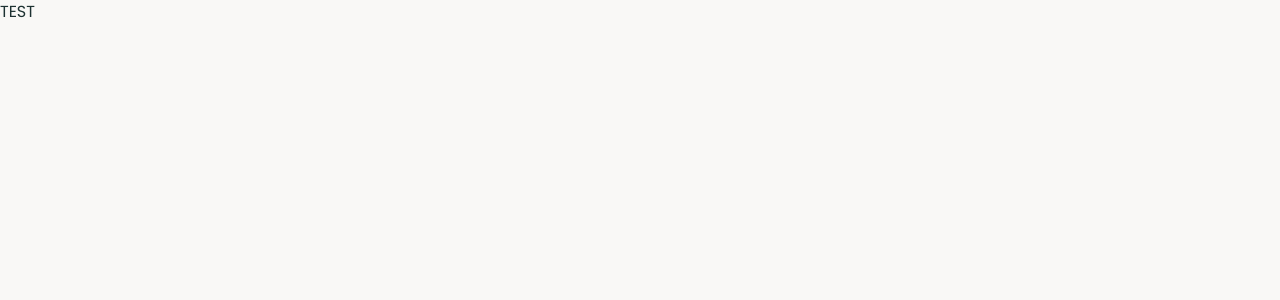
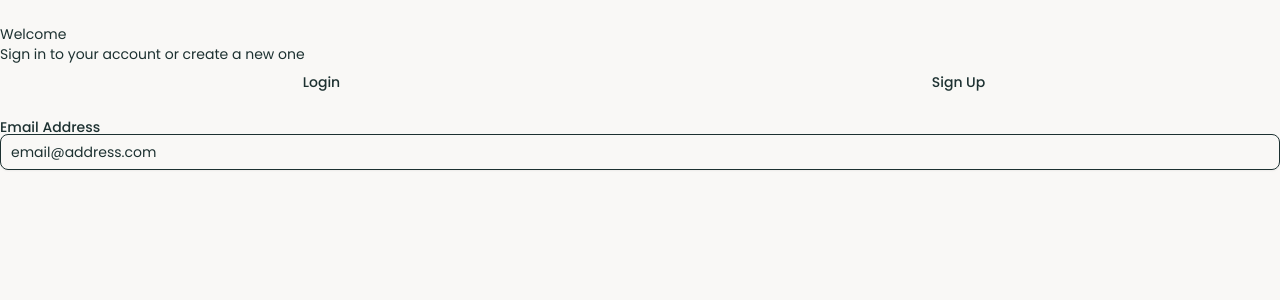
Before and after one commit to TNguyen20194/project-haven-dashboard, a React (Vite) app in the folder Front-End/: page /auth in a window 1280 px wide. Shown: the top 300 px of the page. Built offline with nearby package versions, Linux system fonts and the light colour scheme.

Commit message:
Update login/signup form

```diff
--- a/Front-End/src/components/auth/AuthCard.tsx
+++ b/Front-End/src/components/auth/AuthCard.tsx
@@ -8,7 +8,7 @@ import { Card, CardContent } from "../ui/card";
 import Button from "@/UI/button";
 import { Label } from "../ui/label";
 import { Input } from "../ui/input";
-import { Tabs, TabsList, TabsContent } from "../ui/tabs";
+import { Tabs, TabsList, TabsTrigger, TabsContent } from "../ui/tabs";
 
 import { createUser, loginUser } from "@/lib/auth-storage";
 import { type AuthMode, useAuthUiStore } from "@/stores/auth-ui.store";
@@ -127,7 +127,118 @@ const AuthCard = () => {
     },
   });
 
-  return <h3>TEST</h3>;
+  const handleModeChange = (nextMode: string) => {
+    const safeMode: AuthMode = nextMode === "signup" ? "signup" : "login";
+
+    setMode(safeMode);
+    clearMessage();
+    form.reset();
+    setSearchParams({ mode: safeMode });
+  };
+
+  return (
+    <main className="auth-page">
+      <Card className="auth-page-container">
+        <CardContent className="p-0">
+          <div className="welcome">
+            <h1>Welcome</h1>
+            <p>Sign in to your account or create a new one</p>
+          </div>
+
+          <Tabs
+            value={mode}
+            onValueChange={handleModeChange}
+            className="w-full"
+          >
+            <TabsList className="auth-tabs grid w-full grid-cols-2">
+              <TabsTrigger value="login" className="auth-tab">
+                Login
+              </TabsTrigger>
+              <TabsTrigger value="signup" className="auth-tab">
+                Sign Up
+              </TabsTrigger>
+            </TabsList>
+          </Tabs>
+
+          <form
+            className="mt-5 space-y-4"
+            onSubmit={(e) => {
+              e.preventDefault();
+              e.stopPropagation();
+              void form.handleSubmit();
+            }}
+          >
+            {isSignUp && (
+              <form.Field
+                name="fullName"
+                validators={{
+                  onChange: ({ value }) => {
+                    const result = signupSchema.shape.fullName.safeParse(value);
+                    return result.success ? undefined : result.error.issues[0]?.message;
+                  },
+                }}
+              >
+                {(field) => (
+                  <div className="form-group">
+                    <Label htmlFor={field.name}>Full Name</Label>
+                    <Input
+                      id={field.name}
+                      name={field.name}
+                      value={field.state.value}
+                      onBlur={field.handleBlur}
+                      onChange={(e) => field.handleChange(e.target.value)}
+                      placeholder="Full Name"
+                      className="auth-input"
+                    />
+                    {field.state.meta.errors[0] ? (
+                      <p className="auth-field-error">
+                        {field.state.meta.errors[0]}
+                      </p>
+                    ) : null}
+                  </div>
+                )}
+              </form.Field>
+            )}
+            <form.Field
+              name="email"
+              validators={{
+                onChange: ({ value }) => {
+                  const result = z
+                    .email({ message: "Please enter a valid email address." })
+                    .safeParse(value);
+
+                  return result.success
+                    ? undefined
+                    : result.error.issues[0]?.message;
+                },
+              }}
+            >
+              {(field) => (
+                <div className="form-group">
+                  <Label htmlFor={field.name}>Email Address</Label>
+                  <Input
+                    id={field.name}
+                    name={field.name}
+                    type="email"
+                    value={field.state.value}
+                    onBlur={field.handleBlur}
+                    onChange={(e) => field.handleChange(e.target.value)}
+                    placeholder="email@address.com"
+                    className="auth-input"
+                  />
+                  {field.state.meta.errors[0] ? (
+                    <p className="auth-field-error">
+                      {field.state.meta.errors[0]}
+                    </p>
+                  ) : null}
+                </div>
+              )}
+            </form.Field>
+          </form>
+        </CardContent>
+      </Card>
+    </main>
+  );
 };
 
 export default AuthCard;
```
